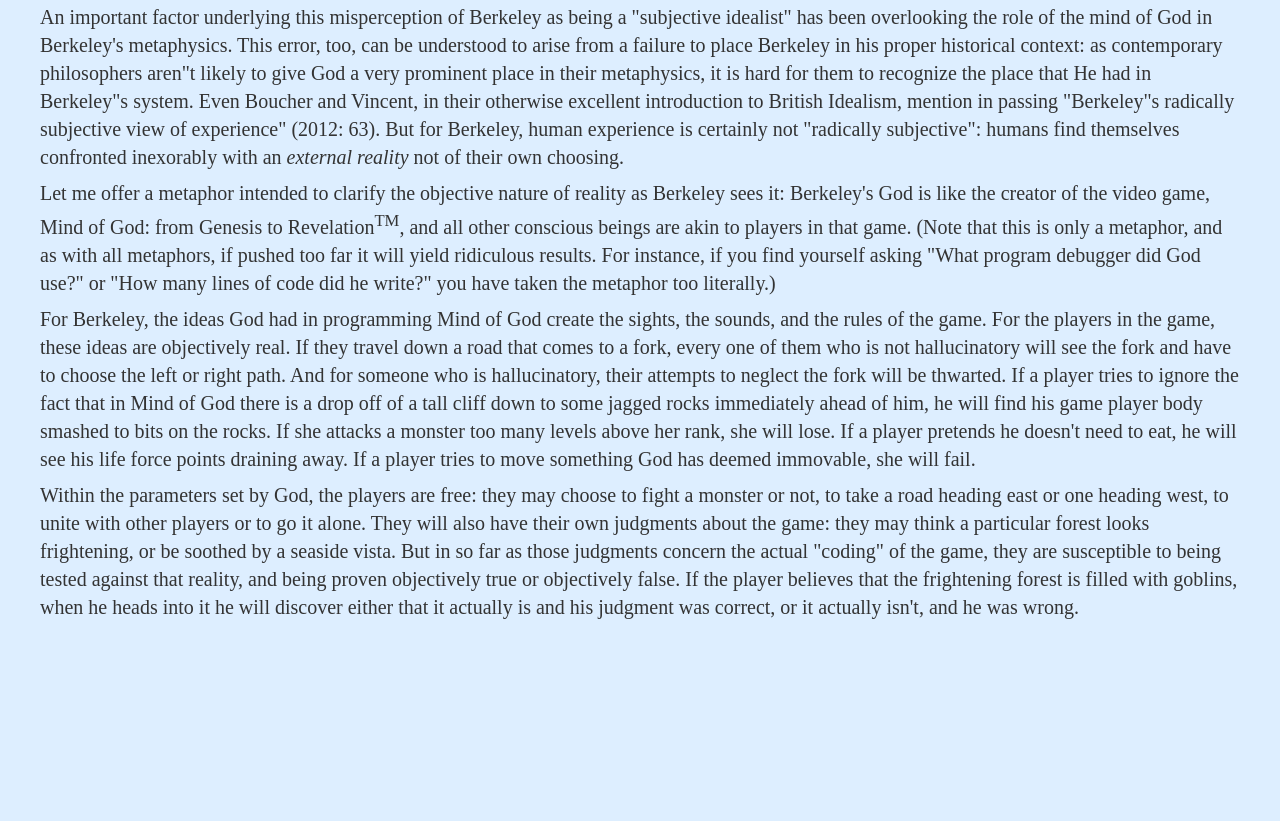
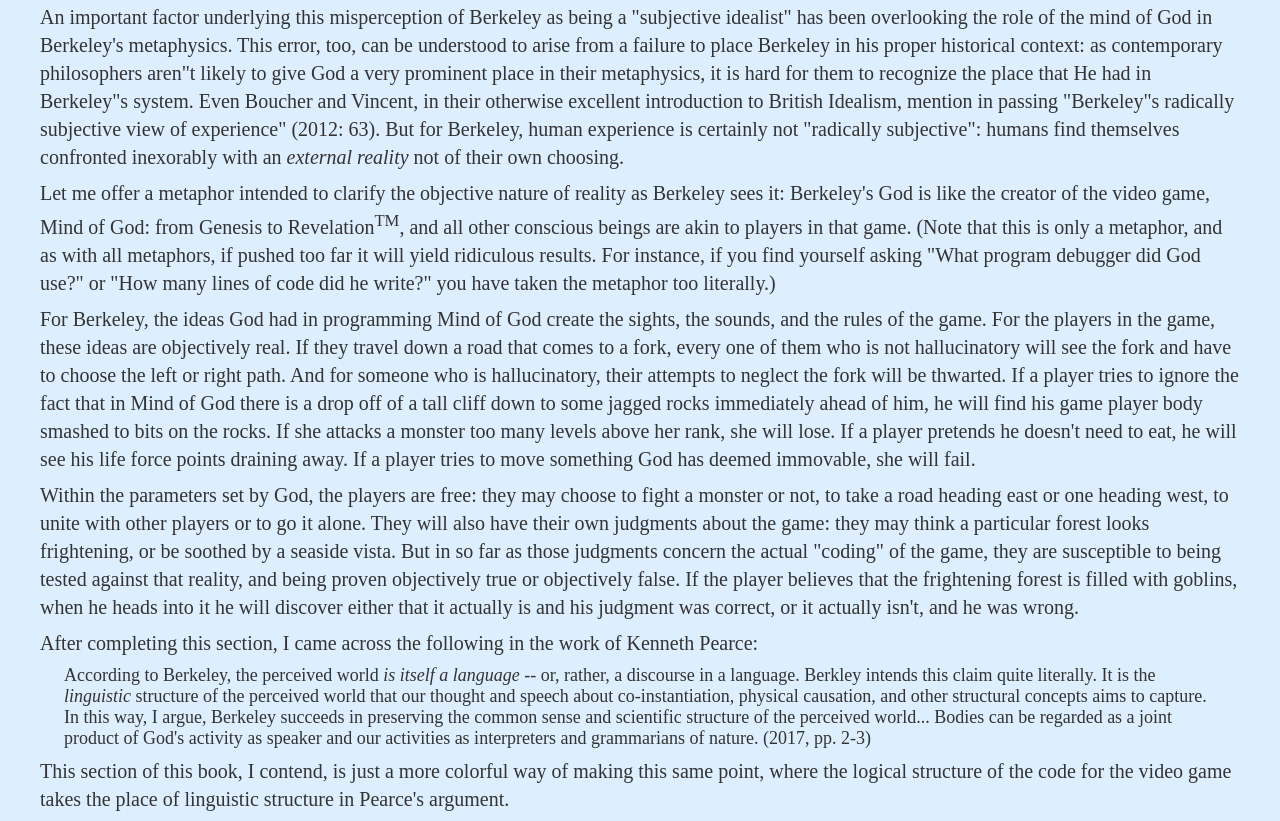
Before and after one commit to gcallah/KickingTheStone, a plain HTML site: page MindOfGod.html in a window 1280 px wide. Shown: the part 86-907 px from the top of the page. Before the commit the page ends 800 px from the top, so only its background shows below. Drawn offline with Linux system fonts and the light colour scheme.

Commit message:
Added Pearce's argument.

```diff
--- a/MindOfGod.html
+++ b/MindOfGod.html
@@ -42,7 +42,8 @@
             create the sights, the sounds, and the rules of the game. For the players in
             the game, these ideas are objectively real. If they travel down a road that
             comes to a fork, every one of them who is not hallucinatory will see the fork
-            and have to choose the left or right path. And for someone who is hallucinatory,
+            and have to choose the left or right path.
+            And for someone who is hallucinatory,
             their attempts to neglect the fork will be thwarted. If a player tries to
             ignore the fact that in Mind of God there is a drop off of a tall cliff down to
             some jagged rocks immediately ahead of him, he will find his game player body
@@ -59,11 +60,38 @@
             have their own judgments about the game: they may think a particular forest
             looks frightening, or be soothed by a seaside vista. But in so far as those
             judgments concern the actual "coding" of the game, they are susceptible to
-            being tested against that reality, and being proven objectively true or objectively
+            being tested against that reality, and being
+            proven objectively true or objectively
             false. If the player believes that the frightening forest is filled with
             goblins, when he heads into it he will discover either that it actually is and
             his judgment was correct, or it actually isn't, and he was wrong.
             </p>
 
+            <p>
+            After completing this section, I came across the following in the
+            work of Kenneth Pearce:
+            </p>
+
+            <blockquote>
+            According to Berkeley, the perceived world
+            <i>is itself a language</i> -- or, rather,
+            a discourse in a language. Berkley intends this claim quite literally. It is
+            the <i>linguistic</i> structure of the perceived
+            world that our thought and speech
+            about co-instantiation, physical causation, and other structural concepts aims
+            to capture. In this way, I argue, Berkeley succeeds in preserving the common
+            sense and scientific structure of the perceived world...
+            Bodies can be regarded as a joint product of God's
+            activity as speaker and our activities as
+            interpreters and grammarians of nature. (2017, pp. 2-3)
+            </blockquote>
+
+            <p>
+            This section of this book, I contend, is just a more colorful way
+            of making this same point, where the logical structure of the
+            code for the video game takes the place of linguistic structure
+            in Pearce's argument.
+            </p>
+
     </body>
 </html>
```
Also changed, not shown: Biblio.html (+7 -2 lines).
